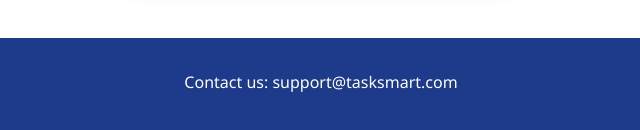
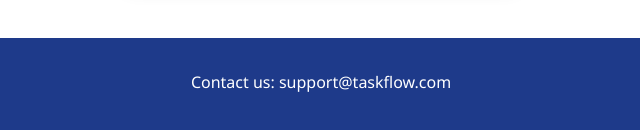
Before and after one commit to Rohail-Tauq/TaskFlow, a plain HTML site: page index.html in a window 1280 px wide. Shown: the part 1656-1786 px from the top of the page, 319-959 px from the left. Drawn offline with Linux system fonts and the light colour scheme.

Commit message:
index.html

```diff
--- a/index.html
+++ b/index.html
@@ -93,7 +93,7 @@
 
   <!-- Footer -->
   <footer class="footer">
-    <p>Contact us: support@tasksmart.com</p>
+    <p>Contact us: support@taskflow.com</p>
     <div class="socials">
       <a href="#"><i class="fab fa-facebook"></i></a>
       <a href="#"><i class="fab fa-twitter"></i></a>
```
